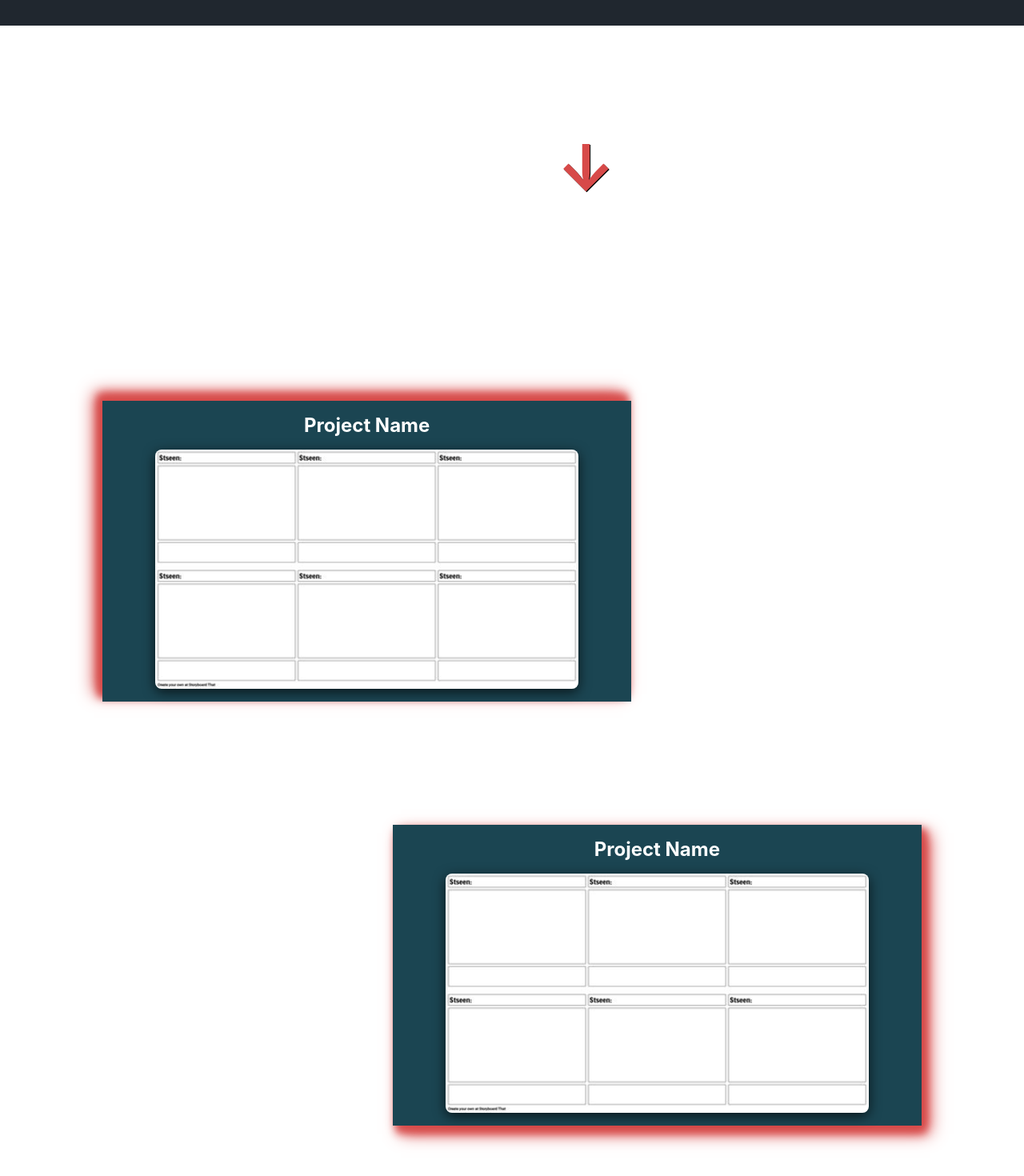
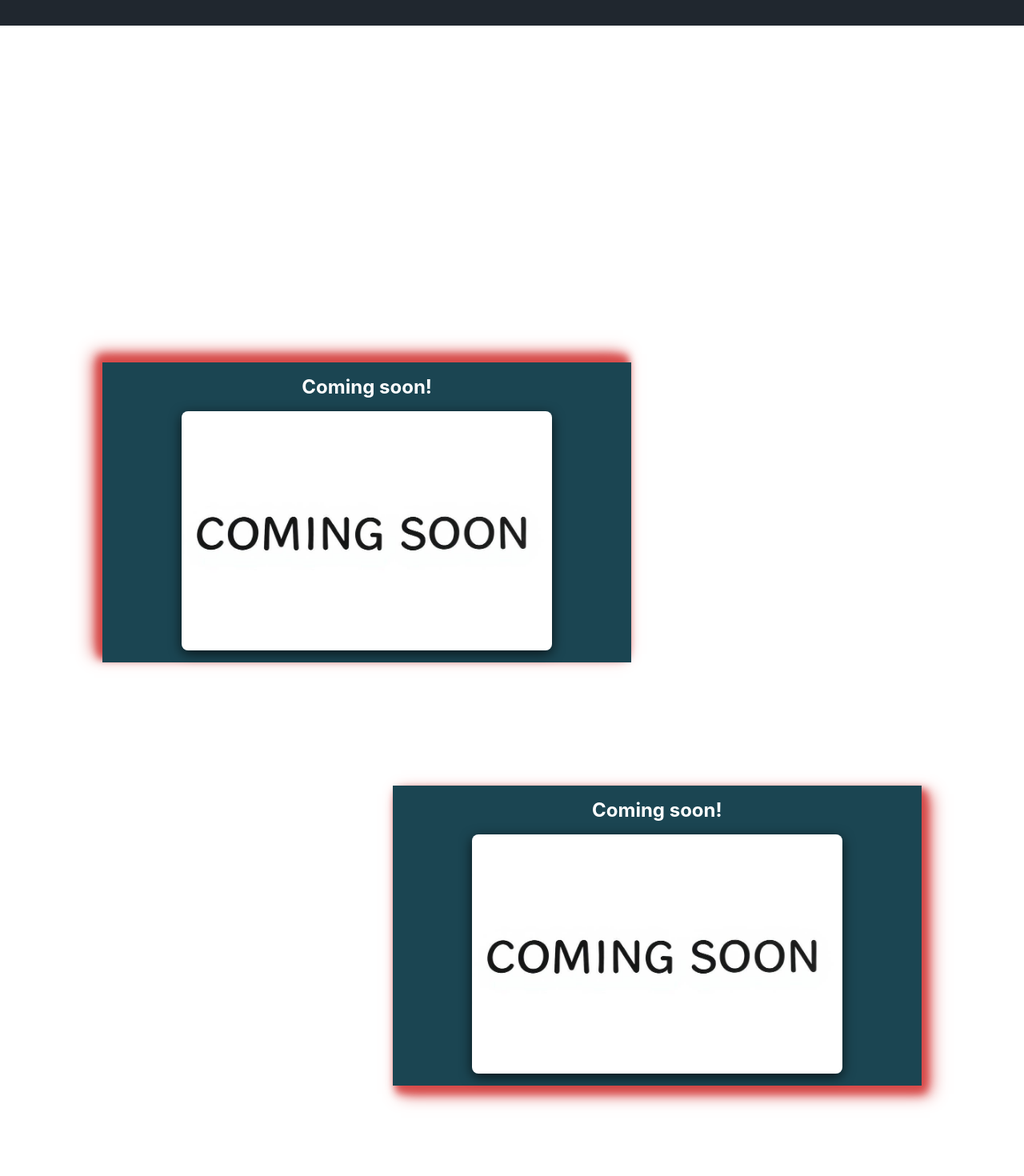
Before and after one commit to shwifty-man/professional-portfolio, a React (Create React App) app: page / in a window 1280 px wide. Shown: the part 2375-3845 px from the top of the page at 80% size. Built offline with nearby package versions, Linux system fonts and the light colour scheme.

Commit message:
change projects to coming soon and add onClick ability (to example.com temporarily)

```diff
--- a/src/Projects.css
+++ b/src/Projects.css
@@ -100,6 +100,7 @@
   transition: transform 0.2s ease, box-shadow 0.3s ease;
   box-shadow: 0 4px 15px rgba(0, 0, 0, 0.7);
   border-radius: 8px;
+  max-width: 70%;
 }
 
 .project-image:hover {
--- a/src/Projects.js
+++ b/src/Projects.js
@@ -1,45 +1,43 @@
 function Projects() {
   return (
     <>
-      <h2 id="Projects-h2">
-        My Work <span className="Main-body-im h2-arrow">↓</span>
-      </h2>
+      <h2 id="Projects-h2">My Work</h2>
       <section className="Projects-container">
         <div className="Projects-top-container Project-cards">
           <div className="project-box top-project-box">
-            <h2>Project Name</h2>
+            <h2>Coming soon!</h2>
             <div className="img-div">
               <img
                 className="project-image"
                 src="/IMGs/image.png"
                 alt="project screenshot"
+                onClick={() => window.open("https://example.com/", "_blank")}
               />
             </div>
           </div>
           <div className="project-text">
             <p className="project-p">
-              Lorem ipsum is a dummy or placeholder text commonly used in
-              graphic design, publishing, and web development. Its purpose is to
-              permit a page layout to be designed
+              New projects are currently in development and will be featured
+              here soon. Please check back later to explore my latest work.
             </p>
           </div>
         </div>
         <div className="Projects-bottom-container Project-cards">
           <div className="project-box bottom-project-box">
-            <h2>Project Name</h2>
+            <h2>Coming soon!</h2>
             <div className="img-div">
               <img
                 className="project-image"
                 src="/IMGs/image.png"
                 alt="project screenshot"
+                onClick={() => window.open("https://example.com/", "_blank")}
               />
             </div>
           </div>
           <div className="project-text bottom-project-text">
             <p className="project-p">
-              Lorem ipsum is a dummy or placeholder text commonly used in
-              graphic design, publishing, and web development. Its purpose is to
-              permit a page layout to be designed
+              New projects are currently in development and will be featured
+              here soon. Please check back later to explore my latest work.
             </p>
           </div>
         </div>
```
Also changed, not shown: public/IMGs/image.png.
